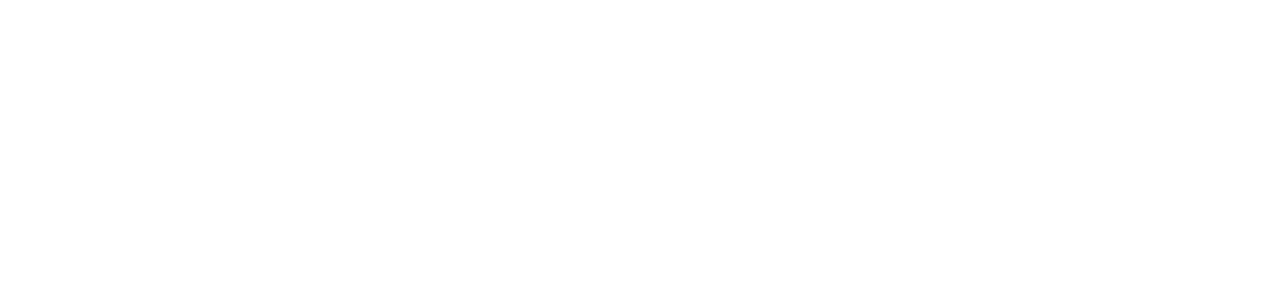
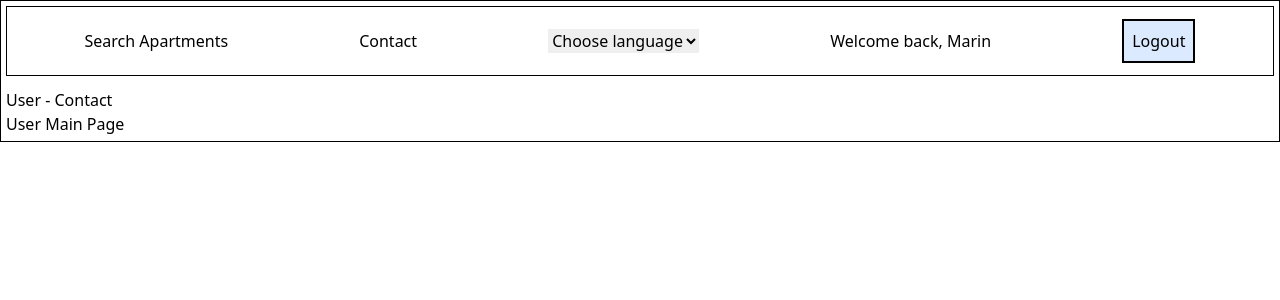
Before and after one commit to zrvnarmarin/Apartmenify-App-React-Redux-Toolkit-Supabase-, a React (Vite) app in the folder redux-demo/: page /userDashboard/contact in a window 1280 px wide. Before the commit this address had no page. Shown: the top 300 px of the page. Built offline with nearby package versions, Linux system fonts and the light colour scheme.

Commit message:
making user dashboard making routes and components

```diff
--- a/redux-demo/src/App.jsx
+++ b/redux-demo/src/App.jsx
@@ -1,8 +1,12 @@
+// import PostsList from './features/posts/PostsList'
+// import AddNewPostForm from './features/posts/AddNewPostForm'
+// import Counter from './features/counter/Counter'
+// import CartShop from './features/cart/CartShop'
+{/* <Route path='/cart' element={<CartShop /> } /> */} //ovo uvedi u outer da bi prikazao cart shop
+
 import React, { useState, useEffect } from 'react'
-import PostsList from './features/posts/PostsList'
-import AddNewPostForm from './features/posts/AddNewPostForm'
-import Counter from './features/counter/Counter'
 import { Route, Routes, useNavigate } from 'react-router-dom'
+// Admin components
 import MainPage from './components/MainPage'
 import Apartments from './components/Apartments'
 import Facilities from './components/Facilities';
@@ -10,9 +14,11 @@ import LoginPage from './components/LoginPage';
 import RegisteredUsers from './components/RegisteredUsers';
 import AddNewApartment from './components/AddNewApartment'
 import FacilityGroupedApartments from './components/FacilityGroupedApartments.jsx'
-import CartShop from './features/cart/CartShop'
 import Success from './components/auth/Success.jsx'
-{/* <Route path='/cart' element={<CartShop /> } /> */} //ovo uvedi u outer da bi prikazao cart shop
+// User components
+import UserDashboard from './components/user/UserDashboard'
+import SearchApartments from './components/user/SearchApartments'
+import Contact from './components/user/Contact';
 
 function App() {
   return (
@@ -26,13 +32,19 @@ function App() {
       <Routes>
         <Route path='/' element={<LoginPage />} />
         <Route path='/success' element={<Success />} />
-        <Route path='/main' element={<MainPage />}>
+        {/* Admin routes - should be protected */}
+        <Route path='/main' element={<MainPage />} >
           <Route path='apartments' element={<Apartments />} />
           <Route path='facilities' element={<Facilities />} >
             <Route path=':facility' element={<FacilityGroupedApartments />} />
           </Route>
           <Route path='registeredUsers' element={<RegisteredUsers />} />
           <Route path='addNewApartment' element={<AddNewApartment />} />
+        </Route>
+        {/* User routes - should be public */}
+        <Route path='/userDashboard' element={<UserDashboard />} >
+          <Route path='searchApartments' element={<SearchApartments />} />
+          <Route path='contact' element={<Contact />} />
         </Route>
       </Routes>
 
--- a/redux-demo/src/components/LoginPage.jsx
+++ b/redux-demo/src/components/LoginPage.jsx
@@ -8,26 +8,17 @@ const LoginPage = () => {
   const navigate = useNavigate()
 
   useEffect(() => {
-
-      const getUsers = async () => {
-        let { data, error } = await supabase
-        .rpc('get_users')
-
-        if (error) console.error(error)
-        else console.log(data)
-      }
-      getUsers()
-
-
-
     supabase.auth.onAuthStateChange(async (event) => {
       if (event !== 'SIGNED_OUT') { navigate('/main/apartments') }
       else { navigate('/') }
     })
 
-    // return () => {
-    //   data.unsubscribe();
-    // };
+    supabase.auth.getUser().then(value => {
+      if (value.data.user.email === '76marin76@gmail.com') {
+        console.log('marin is here')
+      } else { console.log('its not admin')}
+    })
+
   }, [])
 
   return (
--- a/redux-demo/src/components/auth/usersSlice.js
+++ b/redux-demo/src/components/auth/usersSlice.js
@@ -5,8 +5,6 @@ export const getAllUsers = createAsyncThunk('users/getAllUsers', async () => {
     try {
         const { data, error } = await supabase
         .rpc('get_users')
-
-        console.log('get all users async thunk data', data)
 
         return data
     }
@@ -27,7 +25,7 @@ const usersSlice = createSlice({
     extraReducers(builder) {
         builder
         .addCase(getAllUsers.fulfilled, (state, action) => {
-            console.log(action.payload)
+            // console.log(action.payload)
             state.users = action.payload;
             state.status = 'successed';
         }
--- /dev/null
+++ b/redux-demo/src/components/user/Contact.jsx
@@ -0,0 +1,9 @@
+import React from 'react'
+
+const Contact = () => {
+  return (
+    <div>User - Contact</div>
+  )
+}
+
+export default Contact
--- /dev/null
+++ b/redux-demo/src/components/user/LanguageSelect.jsx
@@ -0,0 +1,14 @@
+import React from 'react'
+
+const LanguageSelect = () => {
+  return (
+    <select>
+        <option>Choose language</option>
+        <option>English</option>
+        <option>German</option>
+        <option>Spanish</option>
+    </select>
+  )
+}
+
+export default LanguageSelect
--- /dev/null
+++ b/redux-demo/src/components/user/Navbar.jsx
@@ -0,0 +1,29 @@
+import React from 'react'
+import { Link } from 'react-router-dom'
+import LanguageSelect from './LanguageSelect'
+
+const Navbar = () => {
+  return (
+    <nav className='border-[1px] border-black p-3 mb-3'>
+      <ul style={{ listStyle: 'none', display: 'flex', flexDirection: 'row', justifyContent: 'space-around', alignItems: 'center'}}>
+        <li>
+          <Link to="searchApartments">Search Apartments</Link>
+        </li>
+        <li>
+          <Link to="contact">Contact</Link>
+        </li>
+        <li>
+          <LanguageSelect />
+        </li>
+        <li>
+          Welcome back, Marin
+        </li>
+        <li>
+          <button className='p-2 border-2 border-black bg-blue-100'>Logout</button>
+        </li>
+      </ul>
+    </nav>
+  )
+}
+
+export default Navbar
--- /dev/null
+++ b/redux-demo/src/components/user/SearchApartments.jsx
@@ -0,0 +1,9 @@
+import React from 'react'
+
+const SearchApartments = () => {
+  return (
+    <div>Search</div>
+  )
+}
+
+export default SearchApartments
--- /dev/null
+++ b/redux-demo/src/components/user/UserDashboard.jsx
@@ -0,0 +1,15 @@
+import React from 'react'
+import Navbar from './Navbar'
+import { Outlet } from 'react-router-dom';
+
+const UserDashboard = () => {
+  return (
+    <div style={{ padding: '5px', border: '1px solid black'}}>
+        <Navbar />
+        <Outlet />
+      User Main Page
+    </div>
+  )
+}
+
+export default UserDashboard
```
Also changed, not shown: redux-demo/src/UI/SingleSelect.jsx (added).
